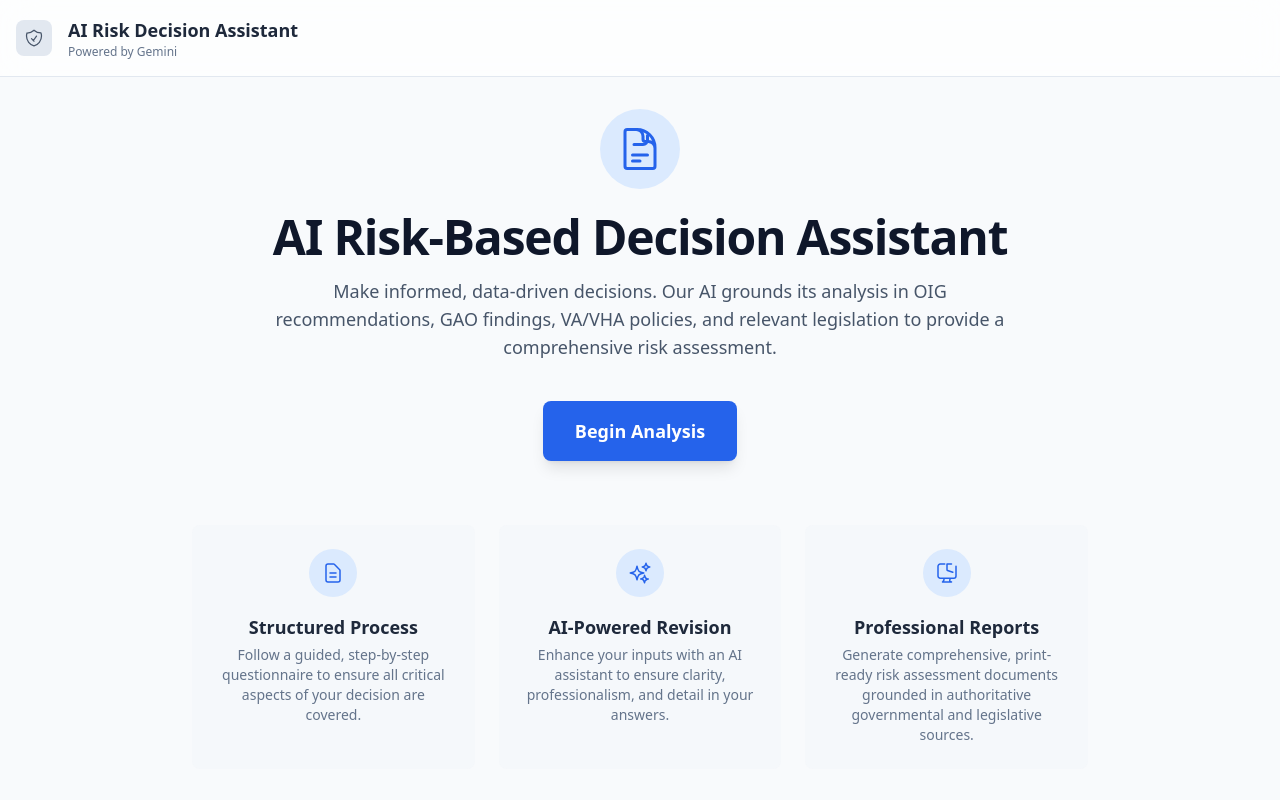
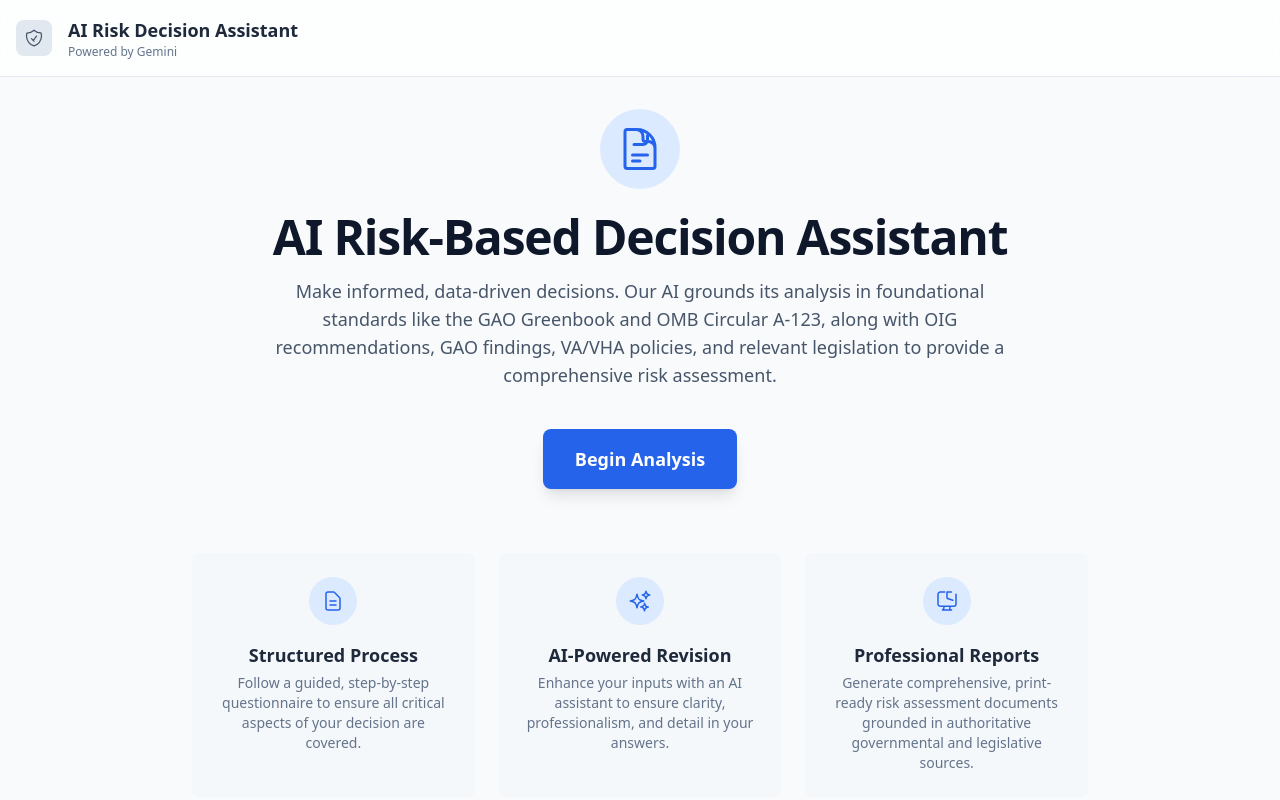
Before and after one commit to bstrdmax/Risk_Based_Decision_Making, a React (Vite) app: page / in a window 1280 px wide. Built offline with nearby package versions, Linux system fonts and the light colour scheme.

Commit message:
Update WelcomeView.tsx
wiiiiii

```diff
--- a/components/WelcomeView.tsx
+++ b/components/WelcomeView.tsx
@@ -29,7 +29,7 @@ const WelcomeView: React.FC<WelcomeViewProps> = ({ onStart }) => {
           AI Risk-Based Decision Assistant
         </h1>
         <p className="max-w-3xl mx-auto mt-4 text-lg text-slate-600 dark:text-slate-400">
-          Make informed, data-driven decisions. Our AI grounds its analysis in OIG recommendations, GAO findings, VA/VHA policies, and relevant legislation to provide a comprehensive risk assessment.
+          Make informed, data-driven decisions. Our AI grounds its analysis in foundational standards like the GAO Greenbook and OMB Circular A-123, along with OIG recommendations, GAO findings, VA/VHA policies, and relevant legislation to provide a comprehensive risk assessment.
         </p>
         <div className="mt-10">
           <button
```
